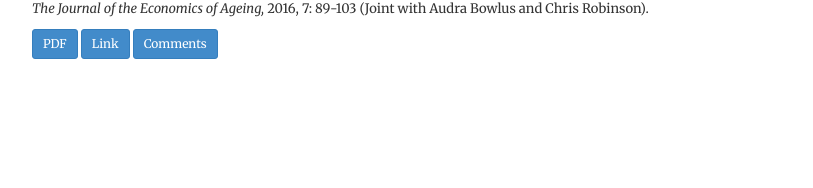
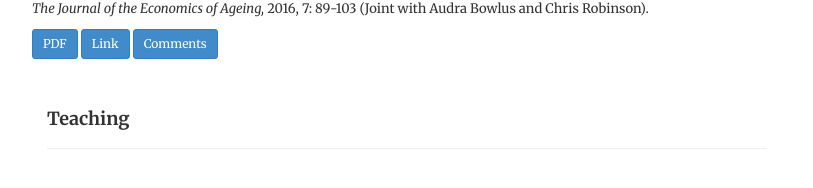
Before and after one commit to morihiroaki/morihiroaki.github.io, a Jekyll site: the page built from index.html, in a window 1280 px wide. Shown: the part 672-860 px from the top of the page, without its empty margins (233-1046 px from the left). Built offline with Jekyll 4.4.1, drawn with Linux system fonts in a browser that asks for light colours.

Commit message:
Update index.html

```diff
--- a/index.html
+++ b/index.html
@@ -46,3 +46,11 @@ description:
   <a href="http://www.sciencedirect.com/science/article/pii/S2212828X16300135" target="_blank" class="btn btn-primary btn-sm" role="button">Comments</a></p>
 
  </div>
+
+
+  <a name="Teaching"></a>
+  <div class="page-header">
+  <h4>Teaching</h4>
+  </div>
+
+ </div>
```
